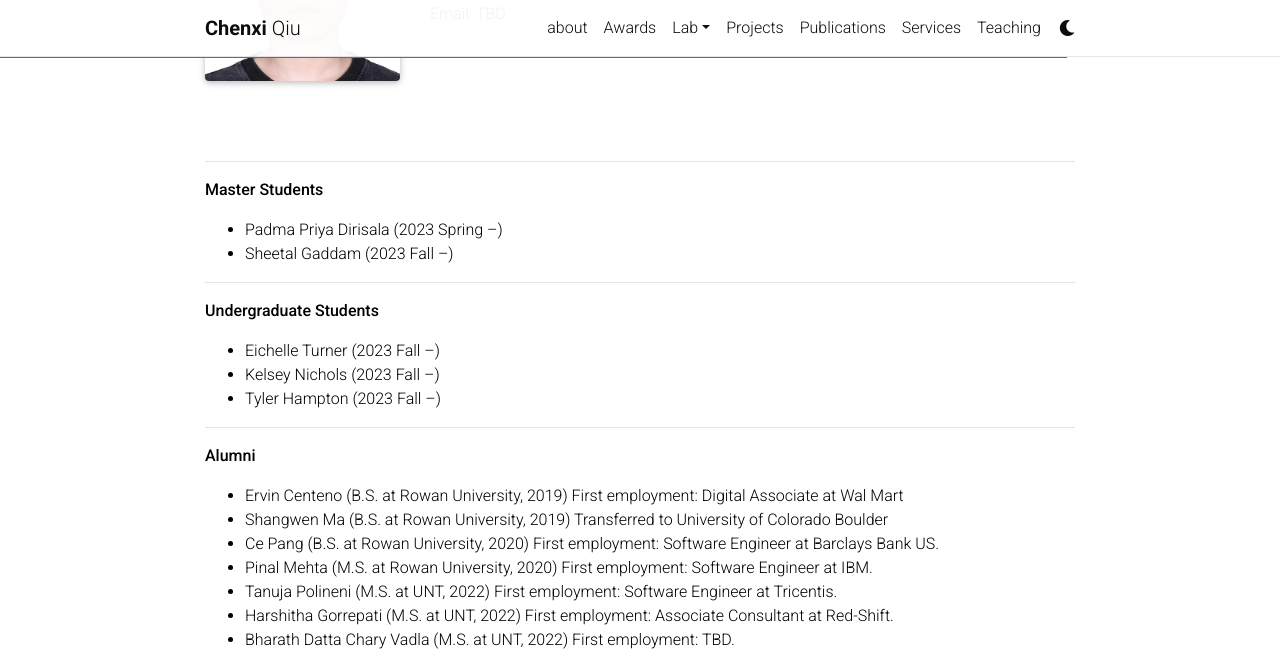
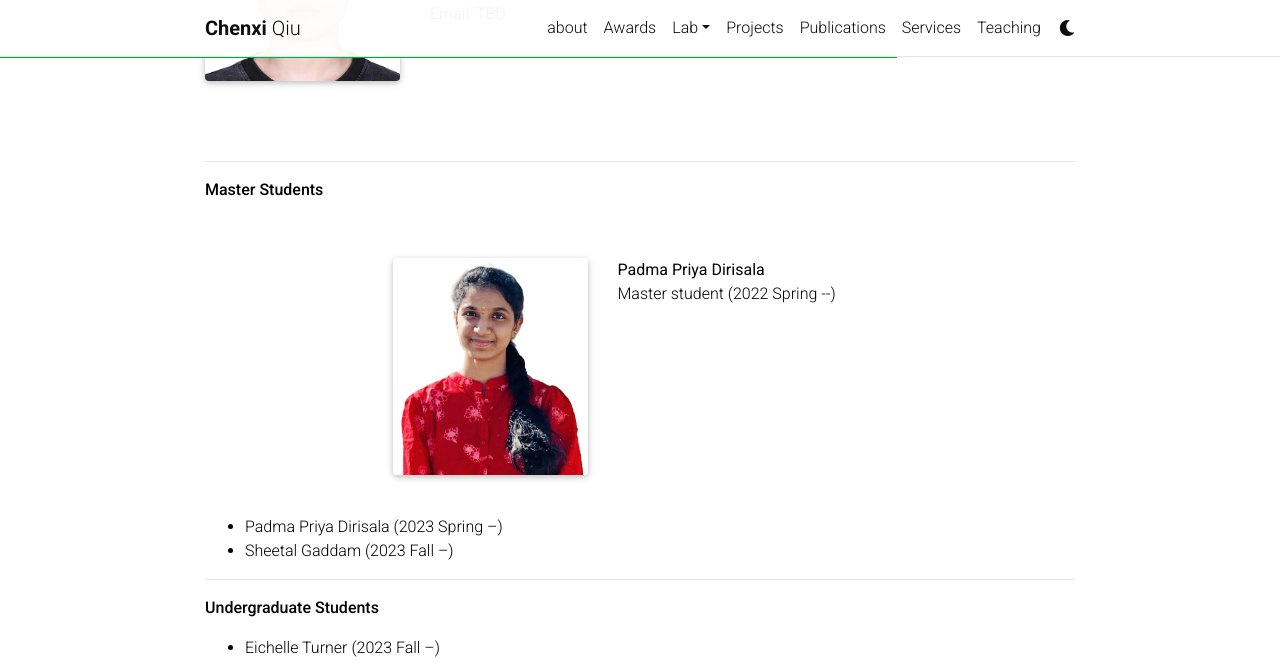
Before and after one commit to chenxiunt/chenxiunt.github.io, a Jekyll site: the page built from _pages/people.md, in a window 1280 px wide and 900 px high, scrolled down 1309 px, cut to the strip 0-664 px from the top of the window. Built offline with Jekyll 4.4.1, drawn with Linux system fonts in a browser that asks for light colours; comment, search, counter and statistics services are not loaded; a style sheet for code colours, icons or effects is not loaded.

Commit message:
Update people.md

```diff
--- a/_pages/people.md
+++ b/_pages/people.md
@@ -88,6 +88,20 @@ I am fortunate to work with several bright students:
 
 -----------------------
 **Master Students**
+
+<br>
+
+<div class="row justify-content-md-center">
+    <div class="col-sm-3">
+        <img class="img-fluid rounded z-depth-1" src="{{ '/assets/img/people/Priya.jpg' | relative_url }}" alt="" title="Sourabh Yadav"/>
+    </div>
+    <div class="col-sm-4">
+        <b>Padma Priya Dirisala</b> <br>
+        Master student (2022 Spring --) <br><br>
+    </div>
+</div>
+<br>
+
 * Padma Priya Dirisala (2023 Spring --)
 * Sheetal Gaddam (2023 Fall --)
 
```
